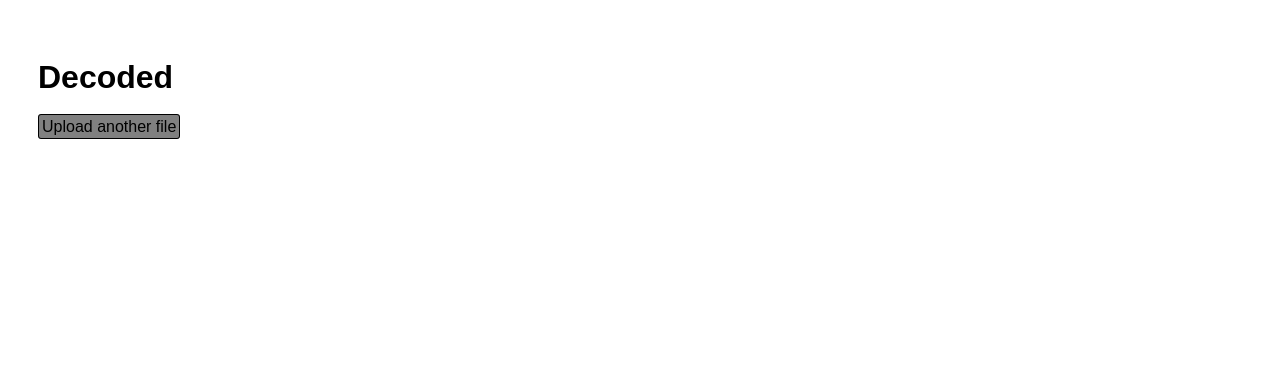
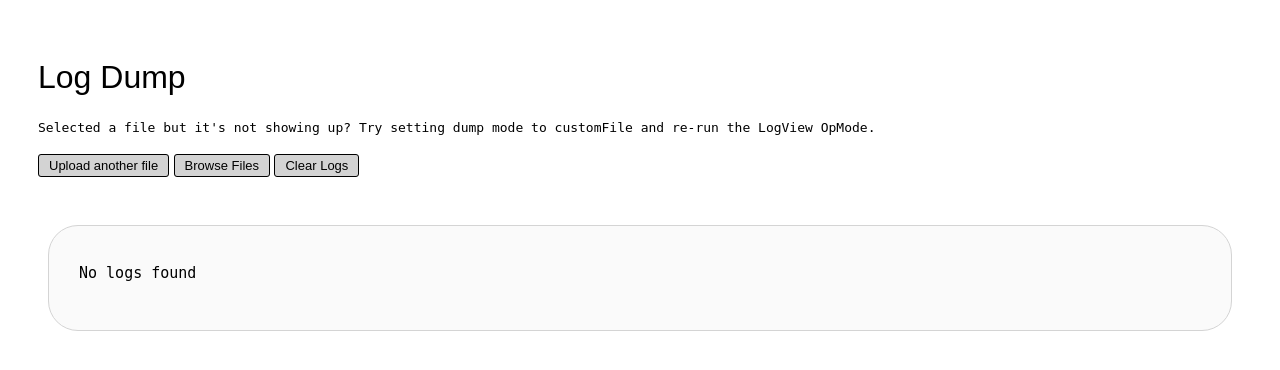
Before and after one commit to 404-ma/Log-Server, a Flask app: page /view in a window 1280 px wide. Shown: the top 370 px of the page. Run offline with Flask 3, Linux system fonts and the light colour scheme.

Commit message:
added better styles and file browsing

```diff
--- a/main.py
+++ b/main.py
@@ -1,13 +1,40 @@
 import re
-from flask import Flask, render_template, request
+from flask import Flask, render_template, request, jsonify
 from flask_cors import CORS
-import os
 from read import output
 
 app = Flask(__name__)
 CORS(app)
 
-global_state = {"out": ""}
+global_state = {"out": "", "files": [], "fileName": ""}
+
+
+@app.route("/getfilename")
+def getFileName():
+    global global_state
+    return jsonify(global_state["fileName"])
+
+
+@app.route("/browse")
+def browse():
+    global global_state
+    return render_template(
+        "browse.html", files=global_state["files"], fileName=global_state["fileName"]
+    )
+
+
+@app.route("/choosefile", methods=["POST"])
+def choosefile():
+    if not request.is_json:
+        print("invalid json")
+        return "Invalid JSON", 400
+
+    data = request.get_json()
+
+    global global_state
+    global_state["fileName"] = data["fileName"]
+
+    return jsonify({"data": "success"}), 201
 
 
 @app.route("/clear")
@@ -27,6 +54,31 @@ def index():
     return render_template("./index.html")
 
 
+@app.route("/updatefiles", methods=["POST"])
+def updateFiles():
+    if not request.is_json:
+        print("invalid json")
+        return "Invalid JSON", 400
+
+    data = request.get_json()
+
+    if (
+        not isinstance(data, dict)
+        or "files" not in data
+        or not isinstance(data["files"], list)
+    ):
+        return "No valid 'files' key found", 400
+
+    files = data["files"]
+    print("FILES: ", files)
+
+    global global_state
+
+    global_state["files"] = files
+
+    return "success"
+
+
 @app.route("/upload", methods=["POST"])
 def upload_file():
     if "file" not in request.files:
@@ -40,7 +92,8 @@ def upload_file():
     result = ""
 
     if file:
-        result = output(file)
+        result = f"\nFILENAME: {file.filename}\n\n"
+        result += output(file)
 
     global global_state
     global_state["out"] = global_state["out"] + result
--- a/templates/result.html
+++ b/templates/result.html
@@ -13,19 +13,57 @@
             white-space: pre-wrap;
             word-wrap: break-word;
     }
-    a {
+    a, button {
       text-decoration: none;
-      background: gray;
-      padding: 3px;
+      font-size: 13px;
+      background: lightgray;
+      padding: 3px 10px;
       border: 1px solid black;
       color: black;
       border-radius: 3px;
+      cursor: pointer;
+    }
+    a:hover,button:hover {
+      opacity: 70%;
+    }
+    h1 {
+      font-weight: 500;
+    }
+    .res-container {
+      background: #fafafa;
+      padding: 2px 30px;
+      border-radius: 30px;
+      border: 1px solid #d4d4d4;
+      margin: 30px 10px;
+      padding-bottom: 30px !important;
+    }
+
+    .res-container > code {
+      font-size: 15px;
     }
     </style>
 </head>
 <body>
-    <h1>Decoded</h1>
-    <code>{{ result }}</code>
+    <h1>Log Dump</h1>
+    <code>Selected a file but it's not showing up? Try setting dump mode to customFile and re-run the LogView OpMode.</code>
+    <br /> <br />
     <a href="/">Upload another file</a>
+  <a href="/browse" target="_blank">Browse Files</a>
+    <button id="clear">Clear Logs</button>
+    <br /> <br />
+    <code id="refresh"></code>
+
+    <div class="res-container">
+    <code>{{ "\n\n"+result.strip() if result != "" else "\n\nNo logs found\n\n" }}</code>
+    </div>
+
+
+    <script>
+    document.getElementById("clear").addEventListener('click', () => {
+      fetch("/clear");
+      // window.location.reload();
+      document.getElementById("refresh").textContent = "Refresh to view log changes"
+    })
+    </script>
 </body>
 </html>
```
Also changed, not shown: templates/browse.html (added, +116 -0 lines).
